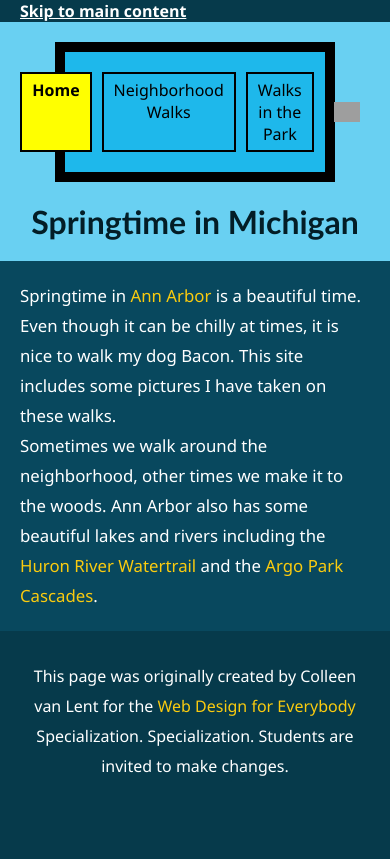
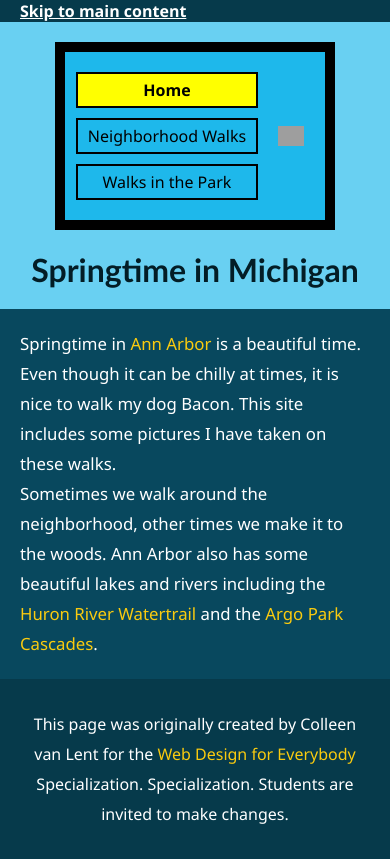
Before and after one commit to leoosalles/umich-advanced-selectors, a plain HTML site: page index.html in a window 390 px wide. Drawn offline with Linux system fonts and the light colour scheme; grey boxes are pictures that could not be loaded.

Commit message:
envio o código CSS atualizado, possibilitando o redimensionamento adequado para telas inferiores a 700px

```diff
--- a/css/style.css
+++ b/css/style.css
@@ -142,3 +142,15 @@ a.text-link {
         position: static;
     }
 }
+
+@media(max-width: 700px) {
+    ul {
+        display: flex;
+        flex-direction: column;
+        gap: 10px;
+    }
+
+    ul li {
+        min-width: 175px;
+    }
+}
```
